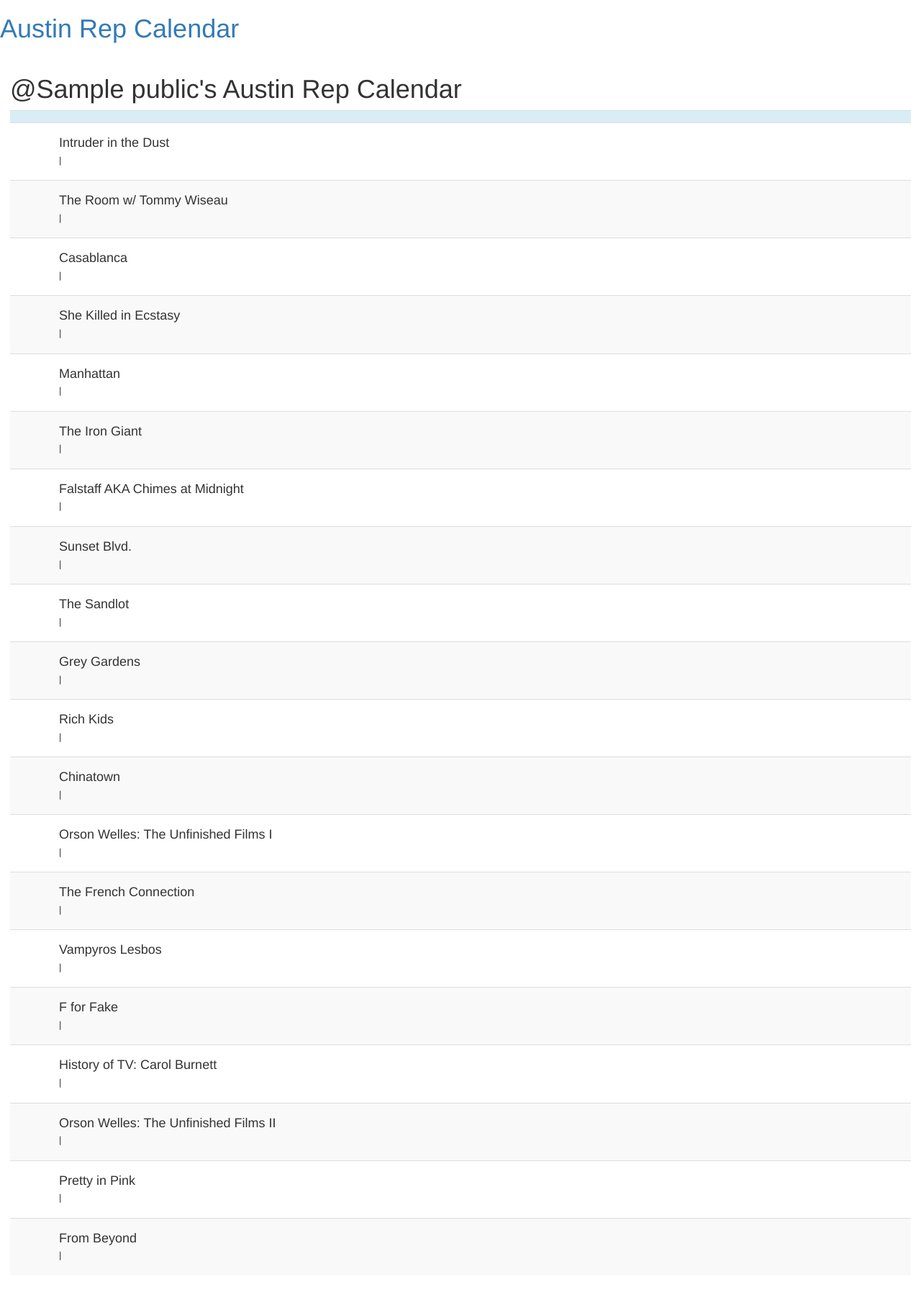
After one commit to zmcghee/reelguide, a Django app: template repertory/templates/events_theirs.html in a window 1280 px wide. The commit adds this page. Shown: the whole page at 72% size. Run offline with Django 3.2, Linux system fonts and the light colour scheme; data comes from the database, SQL or seed files in the repository; tables that the repository leaves empty hold one stand-in row (values such as "Sample post"); the template is opened without the code that fills it: values that come from a table or form of the project are taken from there, most other values are stand-ins (such as "Sample title", 1, 10 or a date in 2020); some libraries are stand-ins or nearby versions.

Commit message:
Add infrastructure for optional public user calendars

```diff
--- a/repertory/models/users.py
+++ b/repertory/models/users.py
@@ -16,6 +16,7 @@ class ReelUser(models.Model):
       related_name='attendees')
     fb_token = models.CharField(max_length=250, blank=True)
     ical = models.CharField(max_length=250, null=True, blank=True)
+    public = models.CharField(max_length=100, null=True, blank=True)
 
     @property
     def event_ids(self):
--- a/repertory/templates/app.html
+++ b/repertory/templates/app.html
@@ -1,5 +1,6 @@
 {% spaceless %}<html>
 <head>
+{% block head %}
 <meta property="og:type" content="website" />
 <meta property="og:title" content="Austin Rep Calendar" />
 <meta property="og:image"
@@ -14,6 +15,7 @@
 <link rel="apple-touch-icon" sizes="76x76" href="https://dl.dropboxusercontent.com/u/6602250/austin-rep/Icon-76.png" />
 <link rel="apple-touch-icon" sizes="152x152" href="https://dl.dropboxusercontent.com/u/6602250/austin-rep/Icon-76@2x.png" />
 <link rel="apple-touch-icon" sizes="58x58" href="https://dl.dropboxusercontent.com/u/6602250/austin-rep/Icon-Small@2x.png" />
+{% endblock head %}
 <meta name="viewport" content="width=device-width, initial-scale=.8, user-scalable=no" />
 {% endspaceless %}{% include "css.html" %}{% include "js.html" %}{% spaceless %}
 </head>
--- /dev/null
+++ b/repertory/templates/events_theirs.html
@@ -0,0 +1,31 @@
+{% extends "app.html" %}
+
+{% block head %}
+<meta property="og:type" content="article" />
+<meta property="og:title" content="@{{ public }}'s Austin Rep Calendar" />
+<meta property="og:image"
+  content="https://dl.dropboxusercontent.com/u/6602250/austin-rep/promo.jpg" />
+<meta property="og:description"
+  content="@{{ public }}'s personal schedule of repertory cinema in Austin, Texas." />
+<title>@{{ public }}'s Austin Rep Calendar</title>
+<meta name="description" content="@{{ public }}'s personal schedule of repertory cinema in Austin, Texas.">
+{% endblock head %}
+
+{% block body %}
+<div data-role="page" id="theirs">
+<div data-role="header" data-position="fixed">
+    <h1><a href="/">Austin Rep Calendar</a></h1>
+</div><!-- /header -->
+
+<div class="ui-content">
+<h1>@{{ public }}'s Austin Rep Calendar</h1>
+{% if not events %}
+<p>There are no events on this calendar.</p>
+{% else %}
+    {% with "theirs" as calendar_type and 0 as filter_enabled and "their-events-table" as table_id %}
+    {% include "calendar.html" %}
+    {% endwith %}
+{% endif %}
+</div><!-- /content -->
+</div><!-- /page -->
+{% endblock body %}
--- a/repertory/urls.py
+++ b/repertory/urls.py
@@ -6,6 +6,8 @@ urlpatterns = [
     url(r'^$', 'repertory.views.appview_from_cache', name='login'),
     url(r'^mine$', 'repertory.views.mine',
       name='ajax-user-calendar'),
+    url(r'^@(\w+)', 'repertory.views.theirs',
+      name='public-user-calendar'),
     url(r'^api/calendar/(?P<facebook_id>\d+)/(?P<secret>.*)/rep.ics',
       repertory_api.user_ical_feed, name='api-user-ical-feed'),
     url(r'^api/calendar', repertory_api.upcoming_events,
```
Also changed, not shown: repertory/views.py (+10 -2 lines), repertory/migrations/0008_reeluser_public.py (added).
